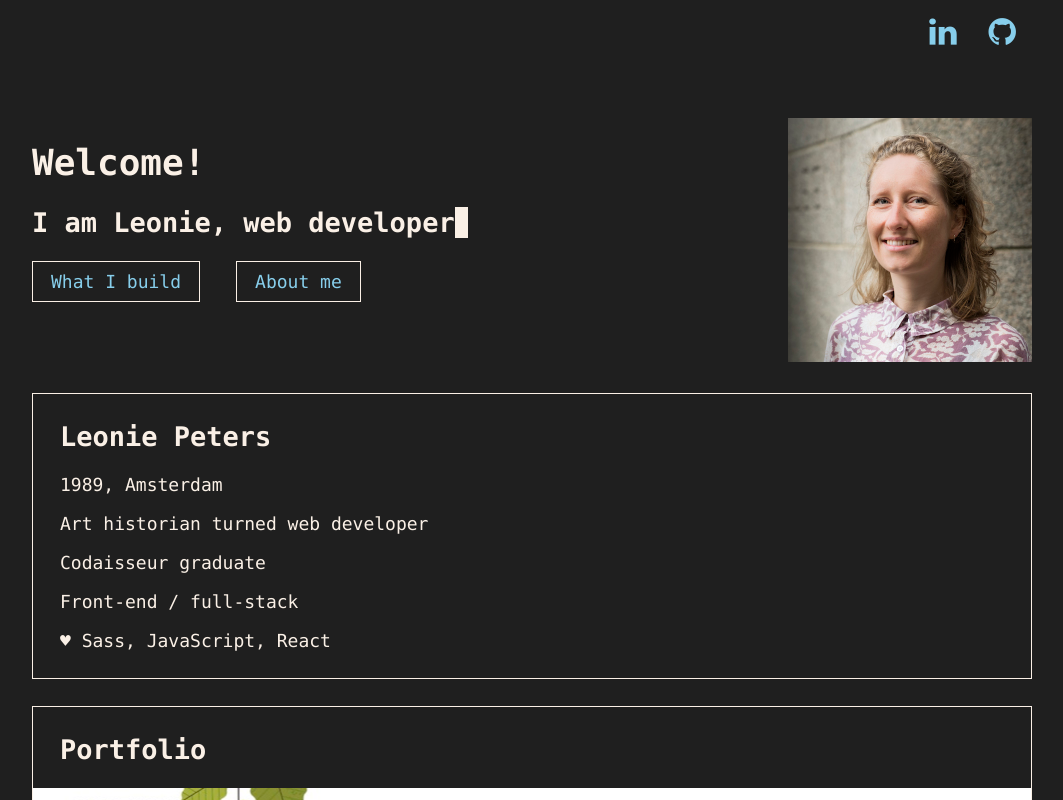
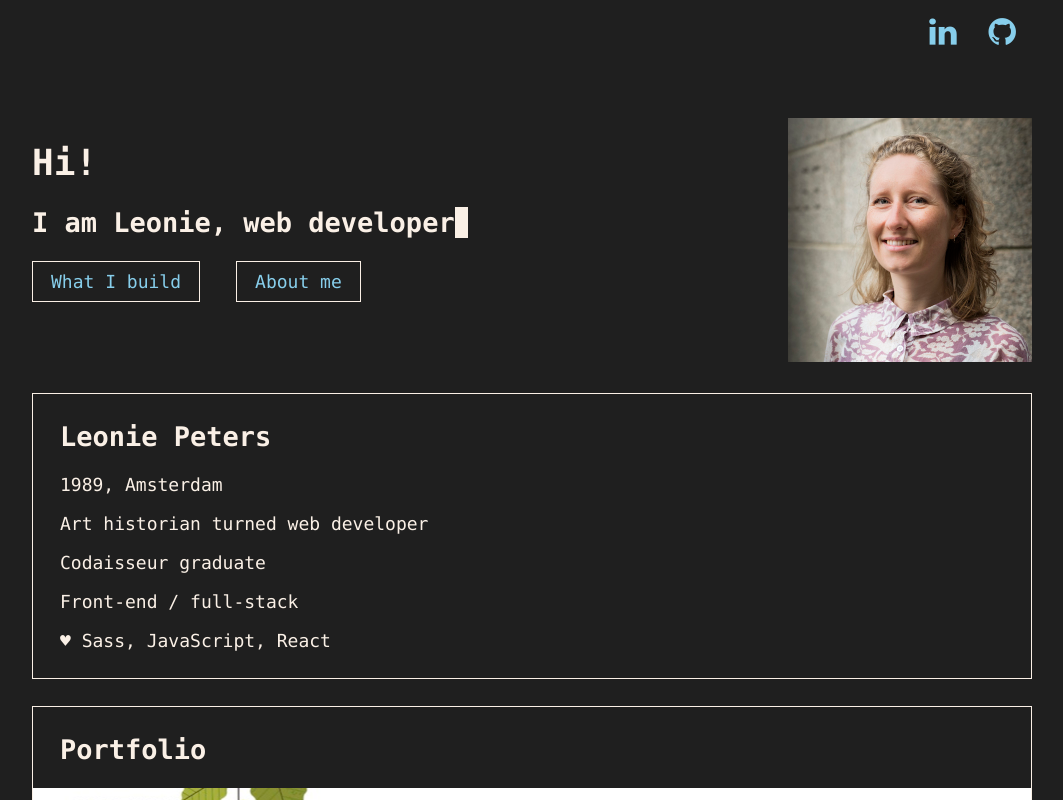
Before and after one commit to LeoniePeters/leoniepeters.com, a React (Create React App) app: page / in a window 1280 px wide. Shown: the top 800 px of the page, without its empty margins (108-1171 px from the left). Built offline with nearby package versions, Linux system fonts and the light colour scheme.

Commit message:
change welcome text

```diff
--- a/src/Components/Welcome.js
+++ b/src/Components/Welcome.js
@@ -6,7 +6,7 @@ function Welcome() {
   return (
     <div className="Welcome">
       <div className="welcome-message">
-        <h1>Welcome!</h1>
+        <h1>Hi!</h1>
         <h2>I am Leonie, web developer</h2>
         <a href="#portfolio" className="button portfolio">
           What I build
```
